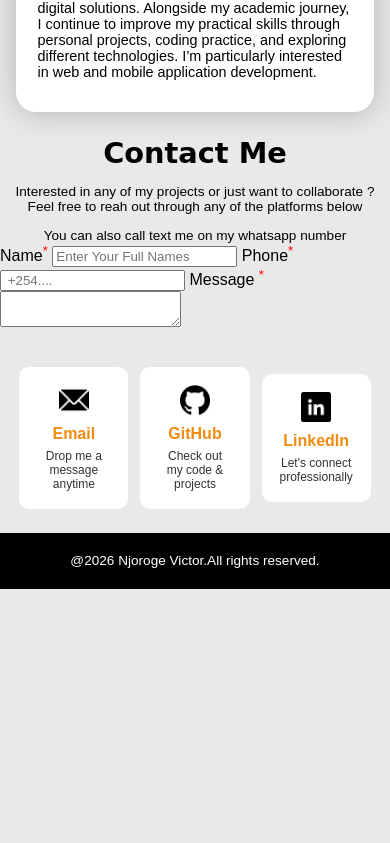
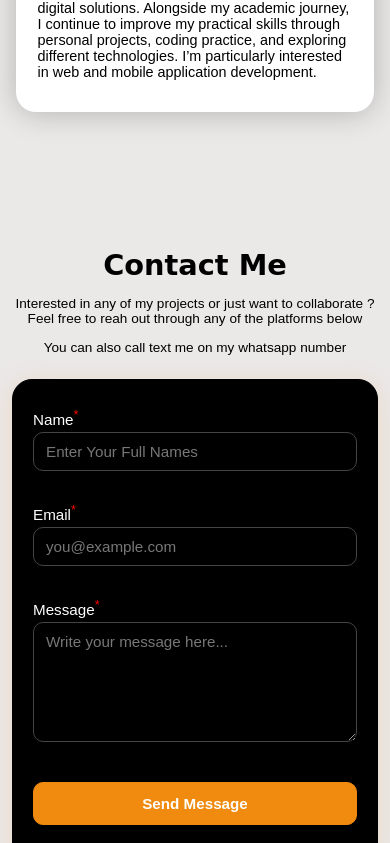
Before and after one commit to Victorr105/my-portfolio, a plain HTML site: page index.html in a window 390 px wide. Shown: the part 1157-2000 px from the top of the page. Before the commit the page ends 1746 px from the top, so only its background shows below. Drawn offline with Linux system fonts and the light colour scheme.

Commit message:
Added client data validation on the inputs using javascript

```diff
--- a/index.html
+++ b/index.html
@@ -109,19 +109,46 @@
           <p class="collaborationText">
             You can also call text me on my whatsapp number
           </p>
+
           <div class="contactFormContainer">
             <div>
-              <form action="">
-                <label for="">Name<sup class="super">*</sup></label>
-                <input type="text" value="" placeholder="Enter Your Full Names" >
-                <label for="">Phone<sup class="super">*</sup></label>
-                <input type="text" placeholder=" +254...." required>
-                <label for="">Message <sup class="super">*</sup></label>
-                <textarea name="" id=""></textarea>
+              <form id="contactForm" novalidate>
+                <label for="contactName">Name<sup class="super">*</sup></label>
+                <input
+                  type="text"
+                  id="contactName"
+                  name="contactName"
+                  placeholder="Enter Your Full Names"
+                  required
+                  minlength="3"
+                  pattern="[A-Za-z\s'-]+"
+                />
+                <span class="formError" id="contactNameError"></span>
 
+                <label for="contactEmail">Email<sup class="super">*</sup></label>
+                <input
+                  type="email"
+                  id="contactEmail"
+                  name="contactEmail"
+                  placeholder="you@example.com"
+                  required
+                />
+                <span class="formError" id="contactEmailError"></span>
+
+                <label for="contactMessage">Message<sup class="super">*</sup></label>
+                <textarea
+                  id="contactMessage"
+                  name="contactMessage"
+                  placeholder="Write your message here..."
+                  required
+                  minlength="10"
+                ></textarea>
+                <span class="formError" id="contactMessageError"></span>
+
+                <button type="submit" class="contactSubmitBtn">Send Message</button>
+                <p class="formSuccess" id="contactSuccess"></p>
               </form>
             </div>
-
           </div>
 
           <div class="contactCardContainer">
@@ -153,5 +180,64 @@
         <p>@2026 Njoroge Victor.All rights reserved.</p>
       </footer>
     </main>
+
+    <script>
+      /* --- contact form: native HTML validation + minimal JS for inline errors --- */
+      const contactForm = document.getElementById("contactForm");
+      const contactName = document.getElementById("contactName");
+      const contactEmail = document.getElementById("contactEmail");
+      const contactMessage = document.getElementById("contactMessage");
+
+      const contactNameError = document.getElementById("contactNameError");
+      const contactEmailError = document.getElementById("contactEmailError");
+      const contactMessageError = document.getElementById("contactMessageError");
+      const contactSuccess = document.getElementById("contactSuccess");
+
+      function clearFormErrors() {
+        contactNameError.textContent = "";
+        contactEmailError.textContent = "";
+        contactMessageError.textContent = "";
+        contactSuccess.textContent = "";
+      }
+
+      contactName.addEventListener("input", () => {
+        contactNameError.textContent = contactName.validity.valid
+          ? ""
+          : "Enter a valid name (letters only, min 3 characters).";
+      });
+
+      contactEmail.addEventListener("input", () => {
+        contactEmailError.textContent = contactEmail.validity.valid
+          ? ""
+          : "Enter a valid email address.";
+      });
+
+      contactMessage.addEventListener("input", () => {
+        contactMessageError.textContent = contactMessage.validity.valid
+          ? ""
+          : "Message must be at least 10 characters long.";
+      });
+
+      contactForm.addEventListener("submit", function (e) {
+        e.preventDefault();
+        clearFormErrors();
+
+        /* Let native HTML validation do the heavy lifting */
+        const nativeValid = contactForm.checkValidity();
+
+        /* Surface native errors inline since we disabled browser popups */
+        if (!contactName.validity.valid)
+          contactNameError.textContent = "Enter a valid name (letters only, min 3 characters).";
+        if (!contactEmail.validity.valid)
+          contactEmailError.textContent = "Enter a valid email address.";
+        if (!contactMessage.validity.valid)
+          contactMessageError.textContent = "Message must be at least 10 characters long.";
+
+        if (nativeValid) {
+          contactSuccess.textContent = "Message sent successfully!";
+          contactForm.reset();
+        }
+      });
+    </script>
   </body>
 </html>
--- a/styles.css
+++ b/styles.css
@@ -148,7 +148,8 @@ aside {
 
 /* about */
 #about {
-  height: 90vh;
+  height: auto;
+  min-height: 90vh;
 }
 .aboutContainer {
   padding-top: 4%;
@@ -185,7 +186,9 @@ aside {
 
 /* Contact */
 .contactContainer {
-  height: 60vh;
+  height: auto;
+  min-height: 60vh;
+  padding-bottom: 40px;
 }
 .contactTitle {
   text-align: center;
@@ -203,6 +206,7 @@ aside {
   gap: 20px;
   /* background-color: green; */
   padding-top: 100px;
+  flex-wrap: wrap;
 }
 
 .contactCard {
@@ -740,11 +744,7 @@ footer p {
   text-align: center;
 }
 
-/* =========================================================== */
-/* ===== APPENDED: skills page, projects & services styles ==== */
-/* =========================================================== */
-
-/* --- skills section extras --- */
+/* skills section */
 .skillTitle{
   padding-top: 30px;
   font-size: 3.2rem;
@@ -785,7 +785,7 @@ footer p {
   padding-top: 4px;
 }
 
-/* --- projects section --- */
+/* projects section */
 #projects{
   height: auto;
   padding-bottom: 6%;
@@ -860,8 +860,8 @@ footer p {
   color: #f08b0f;
   border: 1px solid #f08b0f;
 }
-
-/* --- services section --- */
+/*  */
+/* serviceSsection */
 #services{
   background-color: #fff;
   padding: 50px 20px;
@@ -911,7 +911,6 @@ footer p {
   line-height: 1.5;
 }
 
-/* --- responsive overrides for the new sections --- */
 
 @media (max-width: 992px){
   .skillCard{
@@ -1027,3 +1026,146 @@ footer p {
     font-size: 1.05rem;
   }
 }
+/* contact form */
+.contactFormContainer{
+  display: flex;
+  justify-content: center;
+  padding: 40px 20px 0px 20px;
+}
+
+.contactFormContainer > div{
+  width: 100%;
+  max-width: 520px;
+}
+
+#contactForm{
+  display: flex;
+  flex-direction: column;
+  gap: 6px;
+  background-color: black;
+  border: 1px solid black;
+  border-radius: 20px;
+  padding: 30px;
+  box-shadow: 0 3px 25px rgba(240, 139, 15, 0.15);
+}
+
+#contactForm label{
+  color: #fff;
+  font-size: 0.95rem;
+  padding-top: 8px;
+}
+
+#contactForm input,
+#contactForm textarea{
+  width: 100%;
+  padding: 12px 14px;
+  font-size: 1rem;
+  color: #fff;
+  background-color: black;
+  border: 1px solid #444;
+  border-radius: 10px;
+  outline: none;
+  transition: 0.3s;
+}
+
+#contactForm input::placeholder,
+#contactForm textarea::placeholder{
+  color: #777;
+}
+
+#contactForm input:focus,
+#contactForm textarea:focus{
+  border-color: #f08b0f;
+  box-shadow: 0 0 8px rgba(240, 139, 15, 0.5);
+}
+
+#contactForm textarea{
+  resize: vertical;
+  min-height: 120px;
+}
+
+.contactSubmitBtn{
+  margin-top: 16px;
+  padding: 14px;
+  font-size: 1rem;
+  font-weight: 600;
+  color: #fff;
+  background-color: #f08b0f;
+  border: 1px solid #f08b0f;
+  border-radius: 10px;
+  cursor: pointer;
+  transition: 0.3s;
+}
+
+.contactSubmitBtn:hover{
+  background-color: black;
+  color: #f08b0f;
+}
+
+.formError{
+  color: #ff4d4d;
+  font-size: 0.82rem;
+  padding-top: 4px;
+  min-height: 16px;
+}
+
+.formSuccess{
+  text-align: center;
+  color: #3ddc84;
+  font-size: 0.95rem;
+  min-height: 20px;
+  padding-top: 6px;
+}
+
+@media (max-width: 768px){
+  .contactFormContainer{
+    padding: 30px 16px 0px 16px;
+  }
+  #contactForm{
+    padding: 24px;
+  }
+}
+
+@media (max-width: 575px){
+  .contactFormContainer{
+    padding: 24px 12px 0px 12px;
+  }
+  #contactForm{
+    padding: 20px;
+    gap: 4px;
+  }
+  #contactForm input,
+  #contactForm textarea{
+    font-size: 0.95rem;
+    padding: 10px 12px;
+  }
+  .contactSubmitBtn{
+    font-size: 0.95rem;
+    padding: 12px;
+  }
+}
+
+@media (max-width: 320px){
+  .contactFormContainer{
+    padding: 20px 8px 0px 8px;
+  }
+  #contactForm{
+    padding: 16px;
+    border-radius: 14px;
+  }
+  #contactForm label{
+    font-size: 0.85rem;
+  }
+  #contactForm input,
+  #contactForm textarea{
+    font-size: 0.85rem;
+    padding: 9px 10px;
+  }
+  .formError{
+    font-size: 0.72rem;
+  }
+  .contactSubmitBtn{
+    font-size: 0.88rem;
+    padding: 10px;
+  }
+}
```
